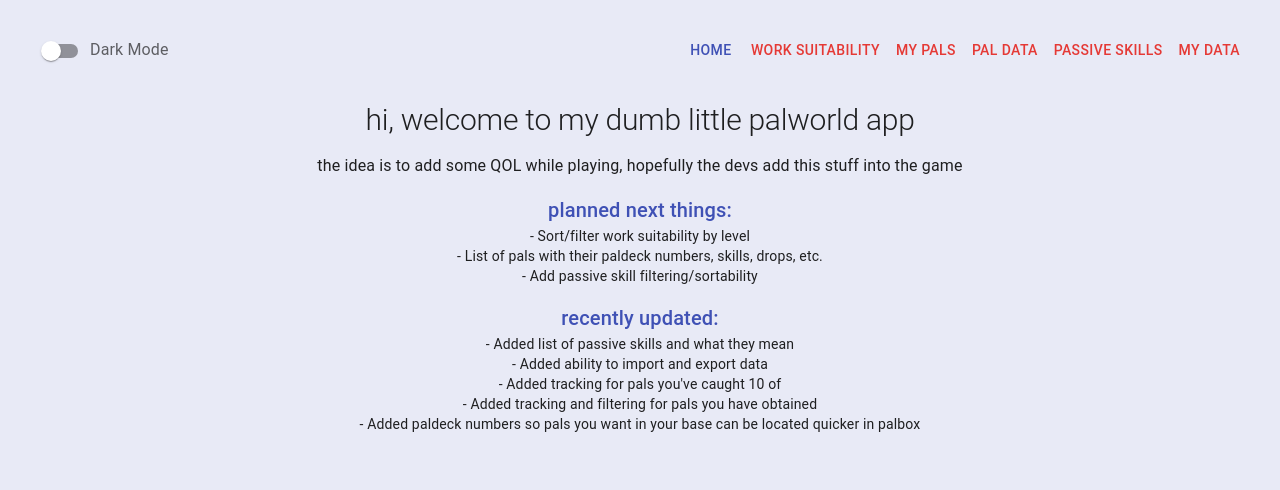
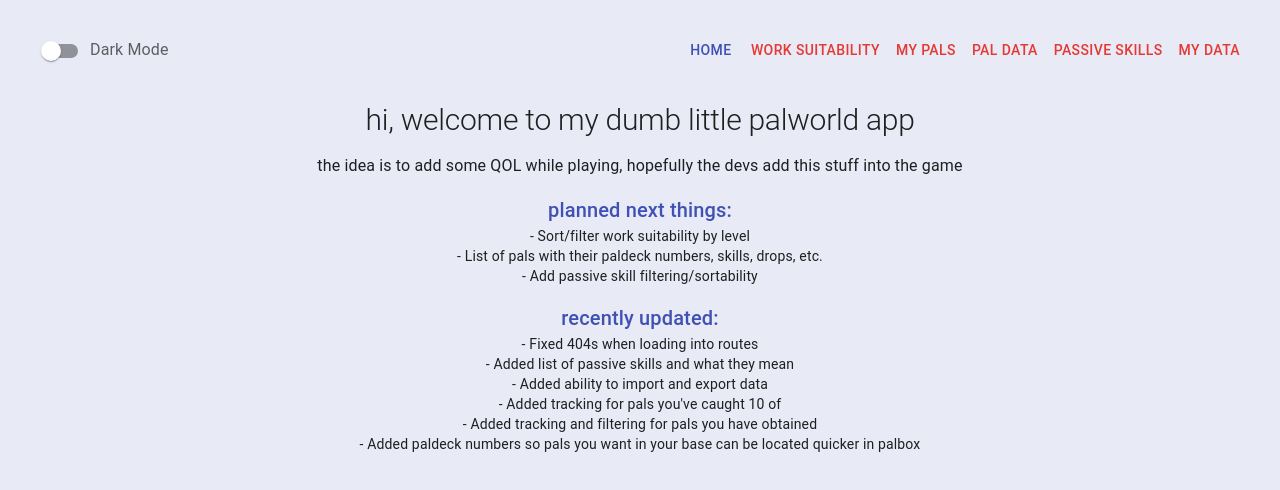
Before and after one commit to piratemermaid/palworld-interactive-wiki, a React (Vite) app: page / in a window 1280 px wide. Shown: the top 490 px of the page. Built offline with nearby package versions, Linux system fonts and the light colour scheme.

Commit message:
Fix 404s on routes

```diff
--- a/src/routes/HomePage.tsx
+++ b/src/routes/HomePage.tsx
@@ -7,6 +7,7 @@
 ];
 
 const recentUpdates = [
+  'Fixed 404s when loading into routes',
   'Added list of passive skills and what they mean',
   'Added ability to import and export data',
   "Added tracking for pals you've caught 10 of",
```
Also changed, not shown: vercel.json (added).
